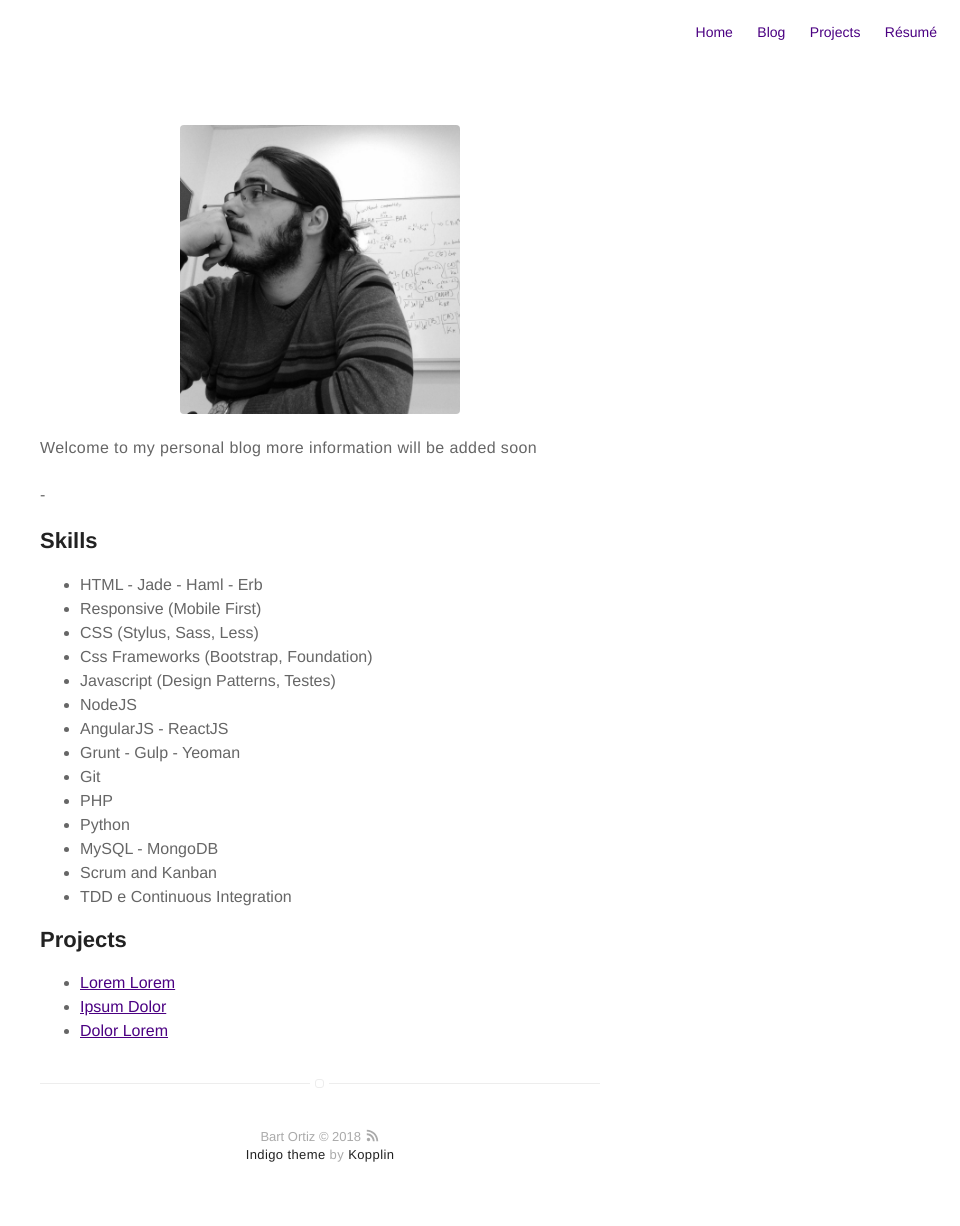
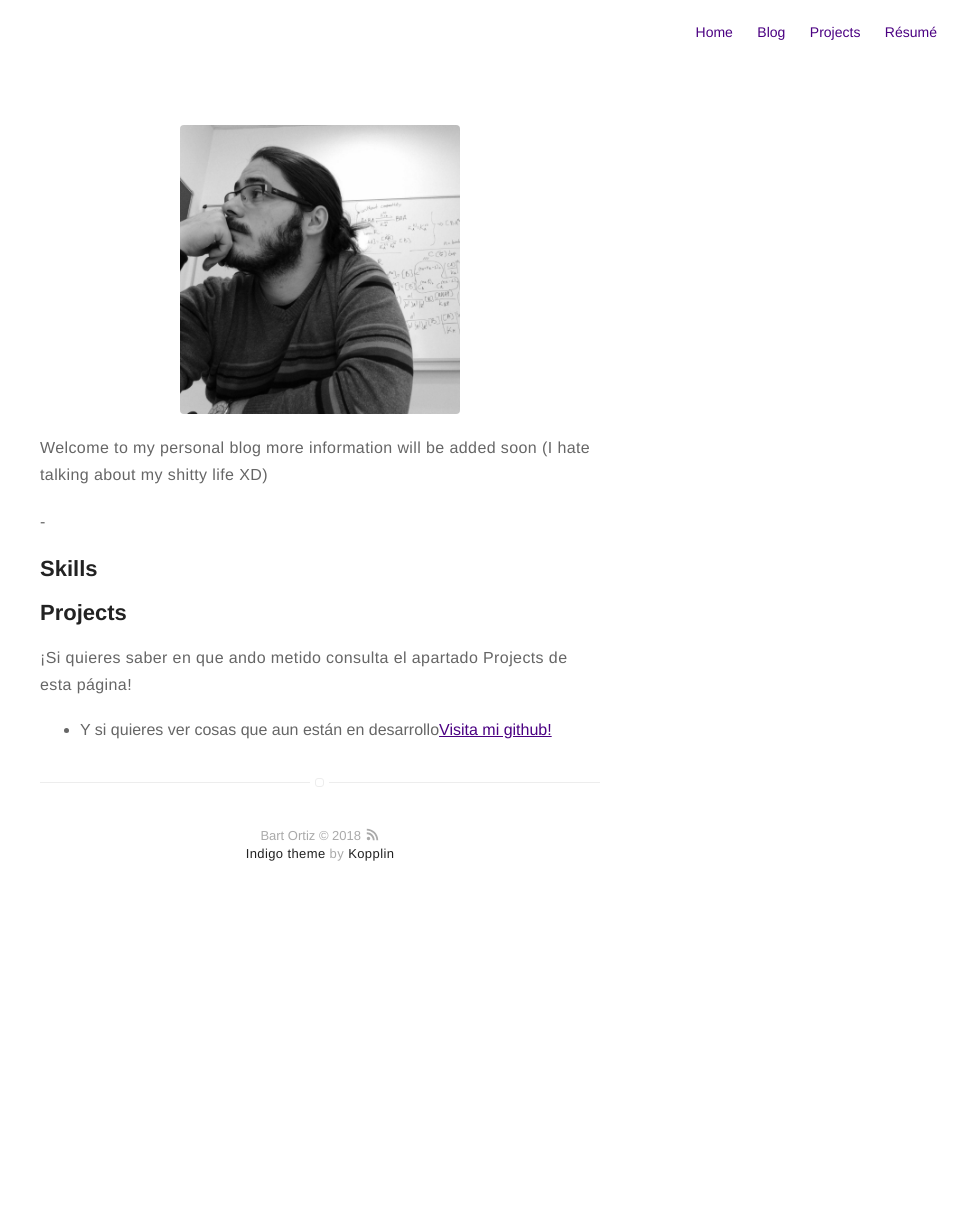
Before and after one commit to staticcoment/thebooort.github.io, a Jekyll site: the page built from about.md, in a window 1280 px wide. Shown: the whole page, without its empty margins (320-1280 px from the left). Built offline with Jekyll 4.4.1, drawn with Linux system fonts in a browser that asks for light colours; after the commit the page ends 926 px from its top, so only the background shows below that.

Commit message:
added things

```diff
--- a/about.md
+++ b/about.md
@@ -4,33 +4,18 @@ layout: page
 ---
 ![Profile Image]({{ site.url }}/{{ site.picture }})
 
-<p>Welcome to my personal blog more information will be added soon</p>
+<p>Welcome to my personal blog more information will be added soon (I hate talking about my shitty life XD)</p>
 
 <p>-</p>
 
 <h2>Skills</h2>
 
-<ul class="skill-list">
-	<li>HTML - Jade - Haml - Erb</li>
-	<li>Responsive (Mobile First)</li>
-	<li>CSS (Stylus, Sass, Less)</li>
-	<li>Css Frameworks (Bootstrap, Foundation)</li>
-	<li>Javascript (Design Patterns, Testes)</li>
-	<li>NodeJS</li>
-	<li>AngularJS - ReactJS</li>
-	<li>Grunt - Gulp - Yeoman</li>
-	<li>Git</li>
-	<li>PHP</li>
-	<li>Python</li>
-	<li>MySQL - MongoDB</li>
-	<li>Scrum and Kanban</li>
-	<li>TDD e Continuous Integration</li>
-</ul>
+
 
 <h2>Projects</h2>
 
+<p>¡Si quieres saber en que ando metido consulta el apartado Projects de esta página!</p>
 <ul>
-	<li><a href="https://github.com/">Lorem Lorem</a></li>
-	<li><a href="https://github.com/">Ipsum Dolor</a></li>
-	<li><a href="https://github.com/">Dolor Lorem</a></li>
+	<li>Y si quieres ver cosas que aun están en desarrollo<a href="https://github.com/">Visita mi github!</a></li>
+
 </ul>
```
